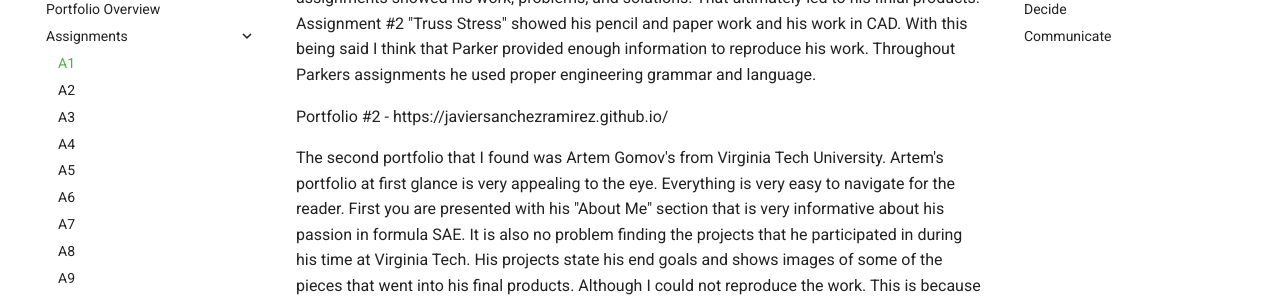
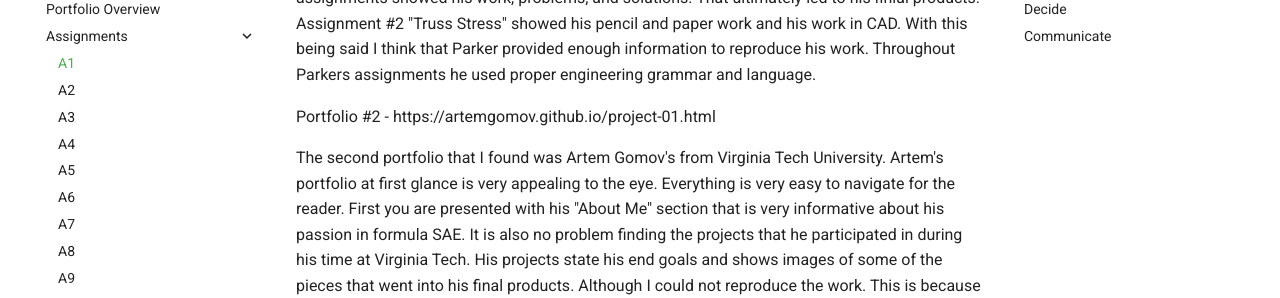
Before and after one commit to LeviElliott-ME/megr2157-portfolio, an MkDocs documentation site: the page built from docs/assignments/A01/index.md, in a window 1280 px wide and 900 px high, scrolled down 497 px. Shown: the part 153-451 px from the top of the window. Built offline with MkDocs 1.6.1 and Material for MkDocs 9.7.7, drawn with Linux system fonts in a browser that asks for light colours; part of the change alters nothing that is shown.

Commit message:
Revise portfolio links and enhance analysis details
Updated the second portfolio link and improved clarity in the analysis of both portfolios.

```diff
--- a/docs/assignments/A01/index.md
+++ b/docs/assignments/A01/index.md
@@ -11,7 +11,7 @@ Portfolio #1 - https://instructure.charlotte.edu/eportfolios/4933/landing-page-s
 
 The first portfolio that I found in Canvas was Parker Swart's from Spring 2026. I had no problem navigating through his portfolio. The first page that greets you is a welcome page that tells us what the portfolio consists of. To the right of the main page is his "About Me" tab which highlights his his life and why he chose to pursue mechanical engineering at UNC Charlotte. On the left side of the screen is his assignments tab. This revels his eleven assignments labeled 1-11 that he completed. The only thing that would make navigating the portfolio easier would be adding the assignment descriptions. The assignments had clear understanding. The assignments showed his work, problems, and solutions. That ultimately led to his finial products. Assignment #2 "Truss Stress" showed his pencil and paper work and his work in CAD. With this being said I think that Parker provided enough information to reproduce his work. Throughout Parkers assignments he used proper engineering grammar and language.
 
-Portfolio #2 - https://javiersanchezramirez.github.io/
+Portfolio #2 - https://artemgomov.github.io/project-01.html
 
 The second portfolio that I found was Artem Gomov's from Virginia Tech University. Artem's portfolio at first glance is very appealing to the eye. Everything is very easy to navigate for the reader. First you are presented with his "About Me" section that is very informative about his passion in formula SAE. It is also no problem finding the projects that he participated in during his time at Virginia Tech. His projects state his end goals and shows images of some of the pieces that went into his final products. Although I could not reproduce the work. This is because he does not explain or show how his decisions were made. Artem used proper grammar and language in his resume that he would provide to an employer.
 
```
